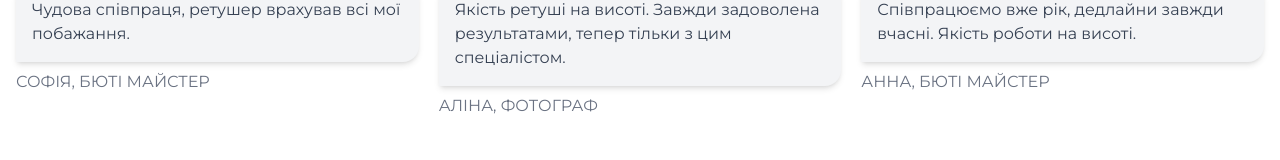
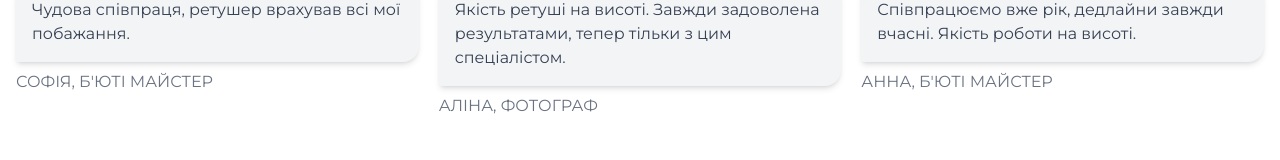
Before and after one commit to Ilia1997/zoia-porfolio, a Next.js app: page / in a window 1280 px wide. Shown: the part 1798-1958 px from the top of the page. Built offline with nearby package versions, Linux system fonts and the light colour scheme.

Commit message:
Fix author name typos in Testimonials component

```diff
--- a/src/app/Testimonials.tsx
+++ b/src/app/Testimonials.tsx
@@ -17,7 +17,7 @@ export const Testimonials = () => {
     },
     {
       text: "Чудова співпраця, ретушер врахував всі мої побажання.",
-      authorName: "Софія, бюті майстер",
+      authorName: "Софія, б'юті майстер",
     },
     {
       text: "Якість ретуші на висоті. Завжди задоволена результатами, тепер тільки з цим спеціалістом.",
@@ -25,7 +25,7 @@ export const Testimonials = () => {
     },
     {
       text: "Співпрацюємо вже рік, дедлайни завжди вчасні. Якість роботи на висоті.",
-      authorName: "Анна, бюті майстер",
+      authorName: "Анна, б'юті майстер",
     },
   ];
 
```
